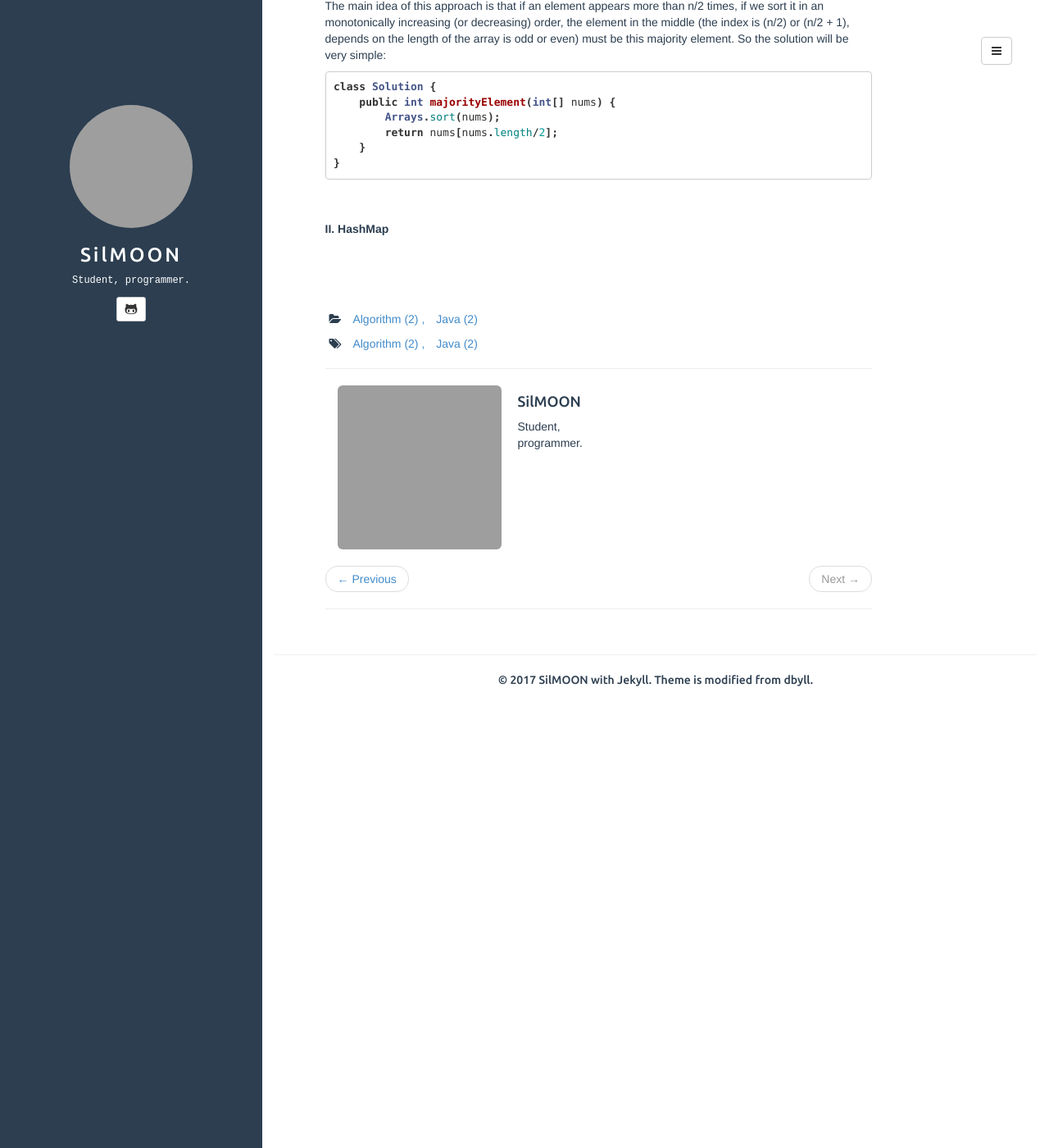
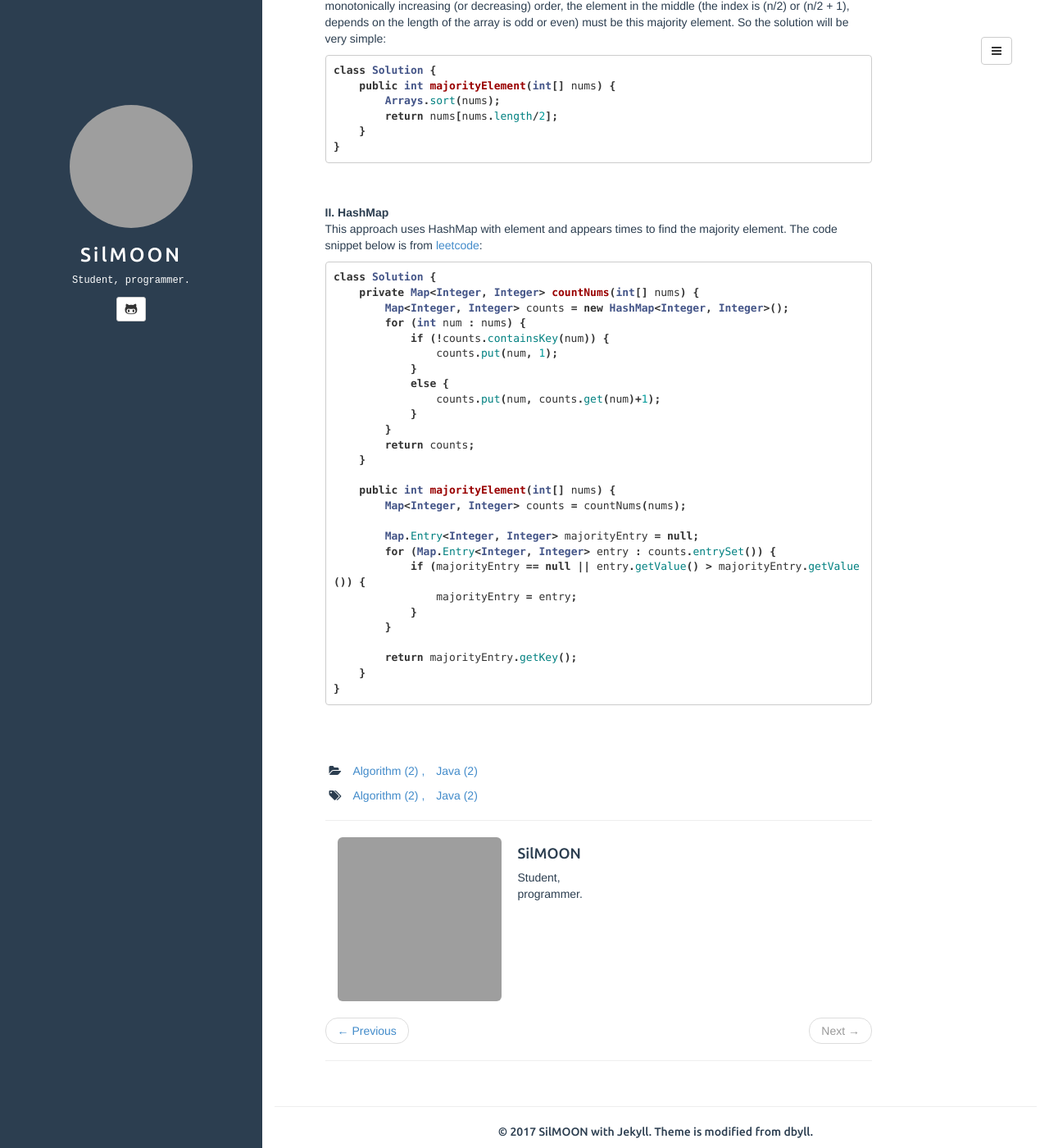
Before and after one commit to SilMOON/silmoon.github.io, a Jekyll site: the page built from _posts/2017-11-18-majority-element-problem.md, in a window 1280 px wide and 1400 px high, scrolled down 891 px. Shown: the whole window at 82% size. Built offline with Jekyll 4.4.1, drawn with Linux system fonts in a browser that asks for light colours; grey boxes are pictures that could not be loaded.

Commit message:
update a post

````diff
--- a/_posts/2017-11-18-majority-element-problem.md
+++ b/_posts/2017-11-18-majority-element-problem.md
@@ -38,7 +38,7 @@ class Solution {
 ```
 
 I didn't figure out a better solution so I turned to the solution tab. And I saw some good approaches: <br><br>
-**I. Sorting** <br><br>
+**I. Sorting** <br>
 The main idea of this approach is that if an element appears more than n/2 times, if we sort it in an monotonically increasing (or decreasing) order, the element in the middle (the index is (n/2) or (n/2 + 1), depends on the length of the array is odd or even) must be this majority element. So the solution will be very simple:
 
 ```java
@@ -50,9 +50,39 @@ class Solution {
 }
 ```
 <br><br>
-**II. HashMap**<br><br>
+**II. HashMap**<br>
+This approach uses HashMap with element and appears times to find the majority element. The code snippet below is from [leetcode](https://leetcode.com/problems/majority-element/solution/):
 
 
+```java
+class Solution {
+    private Map<Integer, Integer> countNums(int[] nums) {
+        Map<Integer, Integer> counts = new HashMap<Integer, Integer>();
+        for (int num : nums) {
+            if (!counts.containsKey(num)) {
+                counts.put(num, 1);
+            }
+            else {
+                counts.put(num, counts.get(num)+1);
+            }
+        }
+        return counts;
+    }
+
+    public int majorityElement(int[] nums) {
+        Map<Integer, Integer> counts = countNums(nums);
+
+        Map.Entry<Integer, Integer> majorityEntry = null;
+        for (Map.Entry<Integer, Integer> entry : counts.entrySet()) {
+            if (majorityEntry == null || entry.getValue() > majorityEntry.getValue()) {
+                majorityEntry = entry;
+            }
+        }
+
+        return majorityEntry.getKey();
+    }
+}
+```
 
 
 <br><br>
````
